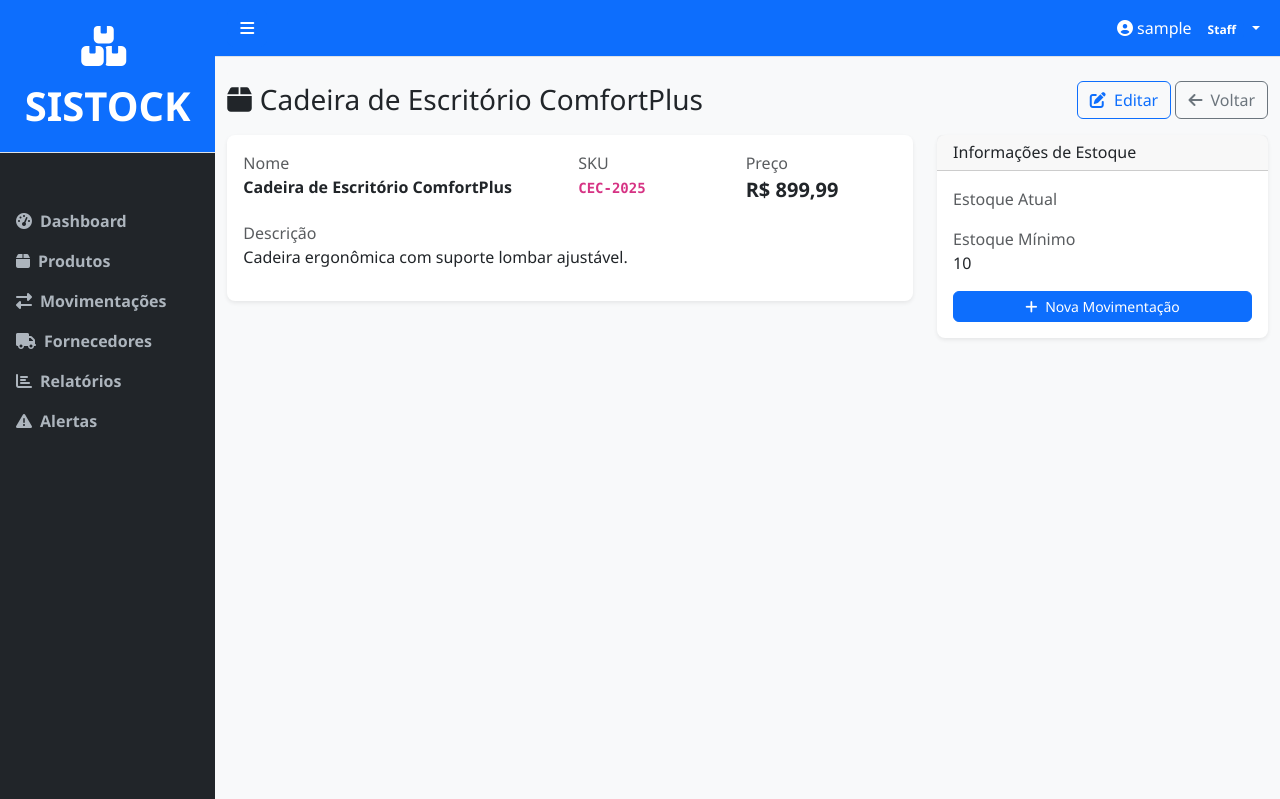
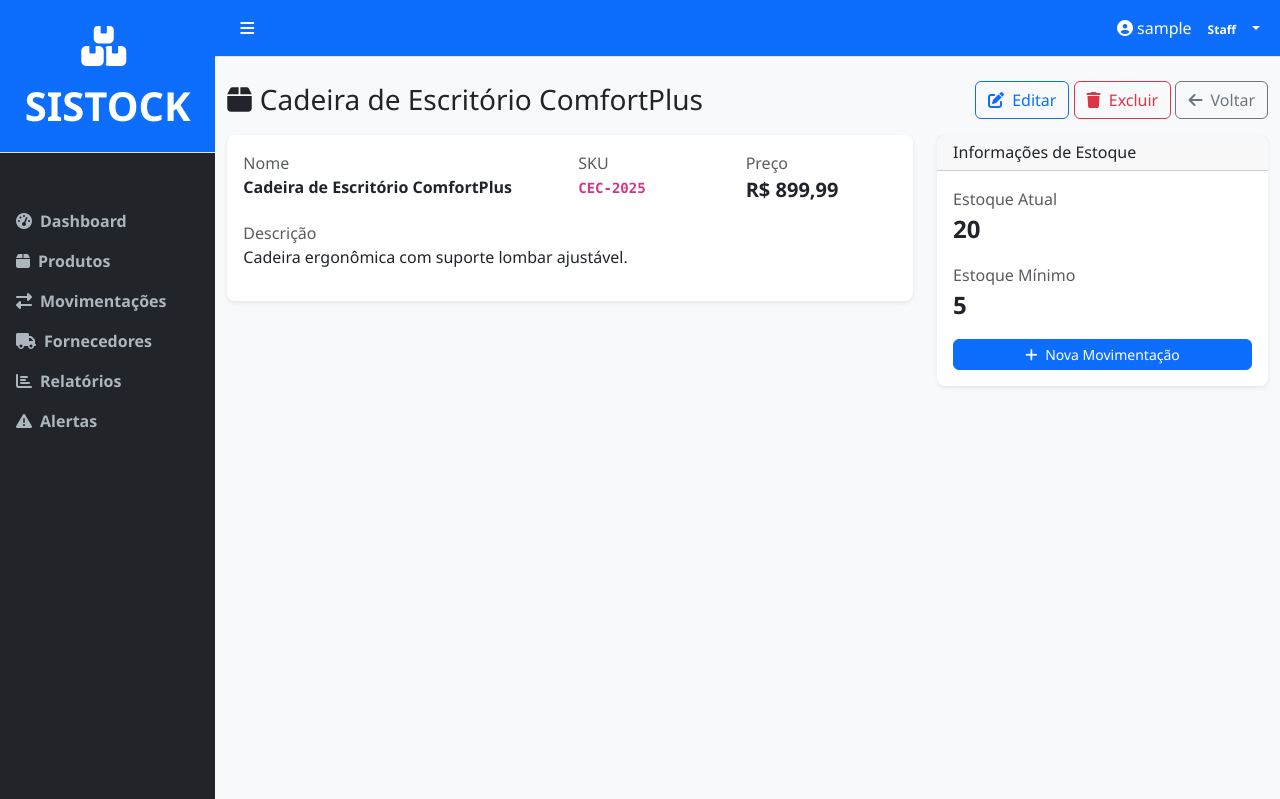
Before and after one commit to mateus-s-a/SISTOCK, a Django app: page /products/3/ in a window 1280 px wide. Shown: the top 799 px of the page. Run offline with Django 5.2, Linux system fonts and the light colour scheme; the visitor is signed in with stand-in values (Sample User, id 1); data comes from the database, SQL or seed files in the repository; parts of the project's set-up code (start-up, migrations or seed data) failed here and were passed over.

Commit message:
refactor(apps): Atualiza p/ dados dinâmicos, excluir pasta logs

```diff
--- a/apps/inventory/templates/inventory/movement_detail.html
+++ b/apps/inventory/templates/inventory/movement_detail.html
@@ -5,7 +5,7 @@
 <div class="d-flex justify-content-between align-items-center mb-3">
     <h3 class="mb-0"><i class="fas fa-file-alt me-2"></i>Detalhe da Movimentação #{{ movement.pk }}</h3>
     <a href="{% url 'inventory:movement_list' %}" class="btn btn-outline-secondary">
-        <i class="fas fa-arrow-left me-1"></i> Voltar para a Lista de Movimentações
+        <i class="fas fa-arrow-left me-1"></i> Voltar
     </a>
 </div>
 
--- a/apps/products/templates/products/product_detail.html
+++ b/apps/products/templates/products/product_detail.html
@@ -1,4 +1,6 @@
 {% extends 'base.html' %}
+
+{% load role_tags %}
 
 {% block title %}{{ product.name }} - SISTOCK{% endblock %}
 
@@ -6,9 +8,21 @@
 <div class="d-flex justify-content-between align-items-center mb-3">
     <h3 class="mb-0"><i class="fas fa-box me-2"></i>{{ product.name }}</h3>
     <div>
+        <!-- Excluir: apenas Admin e Manager -->
+        {% if request.user|has_role:"ADMIN,MANAGER" %}
         <a href="{% url 'products:product_update' product.id %}" class="btn btn-outline-primary">
             <i class="fas fa-edit me-1"></i> Editar
         </a>
+        {% endif %}
+
+        <!-- Excluir: apenas Admin -->
+        {% if request.user|has_role:"ADMIN" %}
+        <a href="{% url 'products:product_delete' product.pk %}"
+            class="btn btn-outline-danger">
+            <i class="fas fa-trash me-1"></i> Excluir
+        </a>
+        {% endif %}
+
         <a href="{% url 'products:product_list' %}" class="btn btn-outline-secondary">
             <i class="fas fa-arrow-left me-1"></i> Voltar
         </a>
@@ -48,11 +62,11 @@
             <div class="card-body">
                 <div class="mb-3">
                     <div class="text-muted">Estoque Atual</div>
-                    <div class="fw-bold fs-4">{{ product.stock }}</div>
+                    <div class="fw-bold fs-4">{{ product.stock_quantity }}</div>
                 </div>
                 <div class="mb-3">
                     <div class="text-muted">Estoque Mínimo</div>
-                    <div>10</div>
+                    <div class="fw-bold fs-4">{{ product.minimum_stock }}</div>
                 </div>
                 <div>
                     <a href="{% url 'inventory:movement_create' %}" class="btn btn-primary btn-sm w-100">
@@ -64,8 +78,11 @@
     </div>
 </div>
 
+<!--
 <div class="alert alert-info mt-3">
     <i class="fas fa-info-circle me-1"></i>
     Dados demonstrativos baseados no ID {{ product.id }}.
 </div>
+-->
+
 {% endblock %}
```
Also changed, not shown: apps/suppliers/templates/suppliers/supplier_detail.html (+9 -6 lines), 1 other file.
